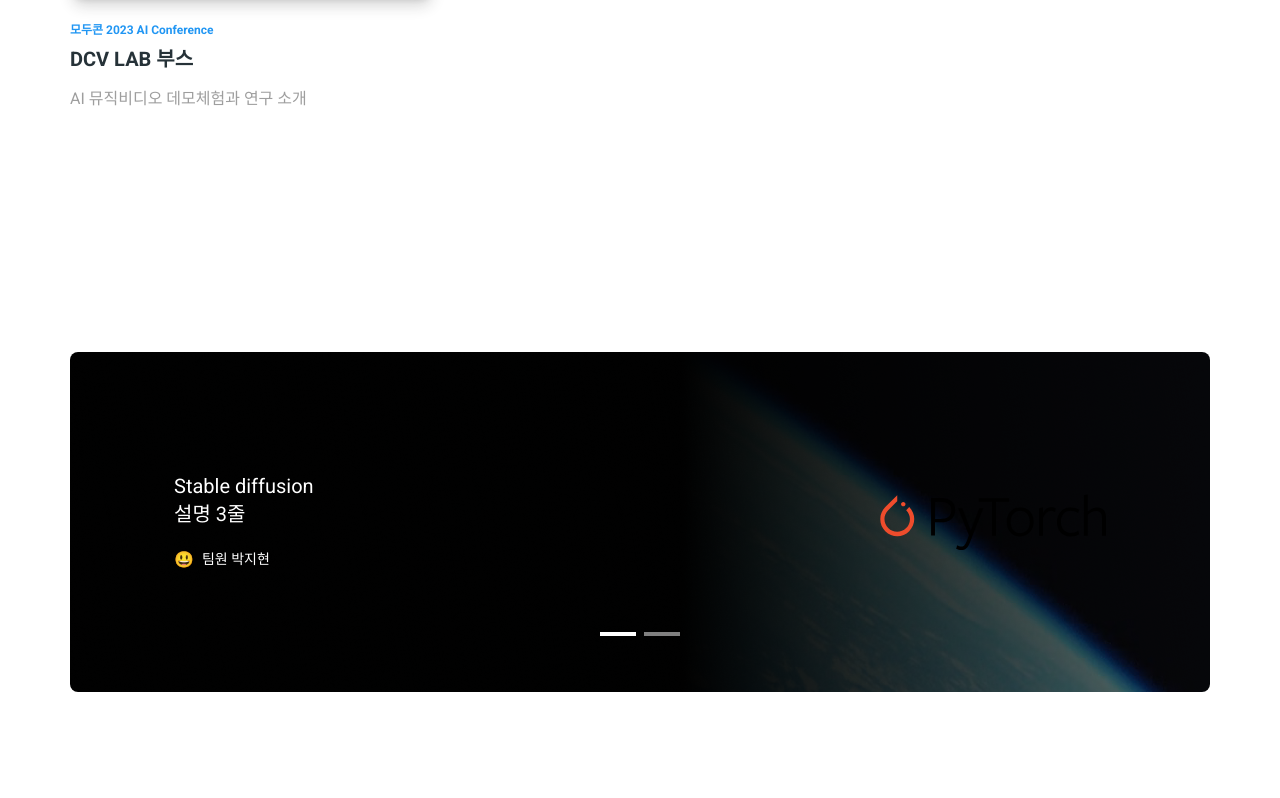
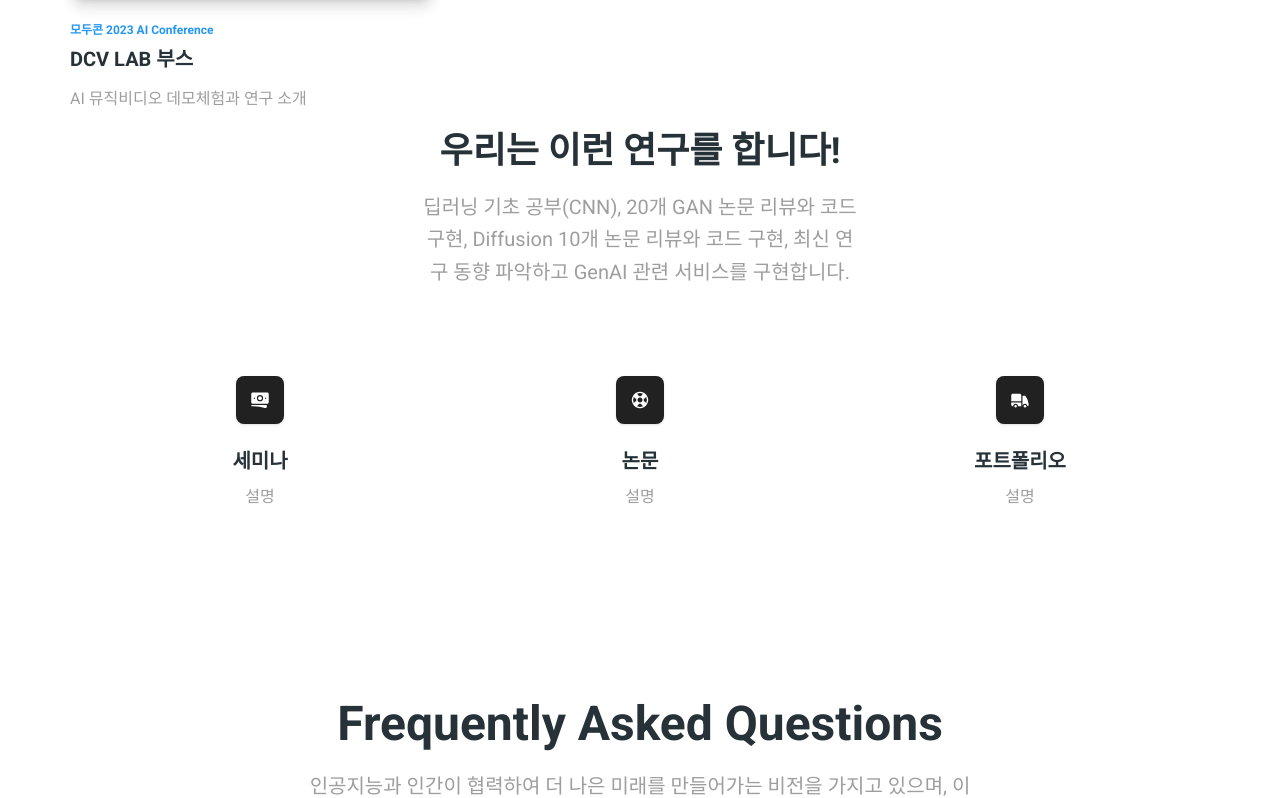
Before and after one commit to milhaud1201/react-project, a Next.js app: page / in a window 1280 px wide. Shown: the part 2127-2925 px from the top of the page. Built offline with nearby package versions, Linux system fonts and the light colour scheme; grey boxes are pictures that could not be loaded.

Commit message:
remove carousel-features

```diff
--- a/src/app/page.tsx
+++ b/src/app/page.tsx
@@ -5,7 +5,7 @@ import { Navbar, Footer } from "@/components";
 import Hero from "./hero";
 import TopBookCategories from "./top-book-categories";
 import OtherBookOffers from "./other-book-offers";
-import CarouselFeatures from "./carousel-features";
+// import CarouselFeatures from "./carousel-features";
 import GetYourBookFromUs from "./get-your-book-from-us";
 import Faq from "./faq";
 
@@ -16,7 +16,7 @@ export default function Campaign() {
       <Hero />
       <TopBookCategories />
       <OtherBookOffers />
-      <CarouselFeatures />
+      {/* <CarouselFeatures /> */}
       <GetYourBookFromUs />
       <Faq />
       <Footer />
```
